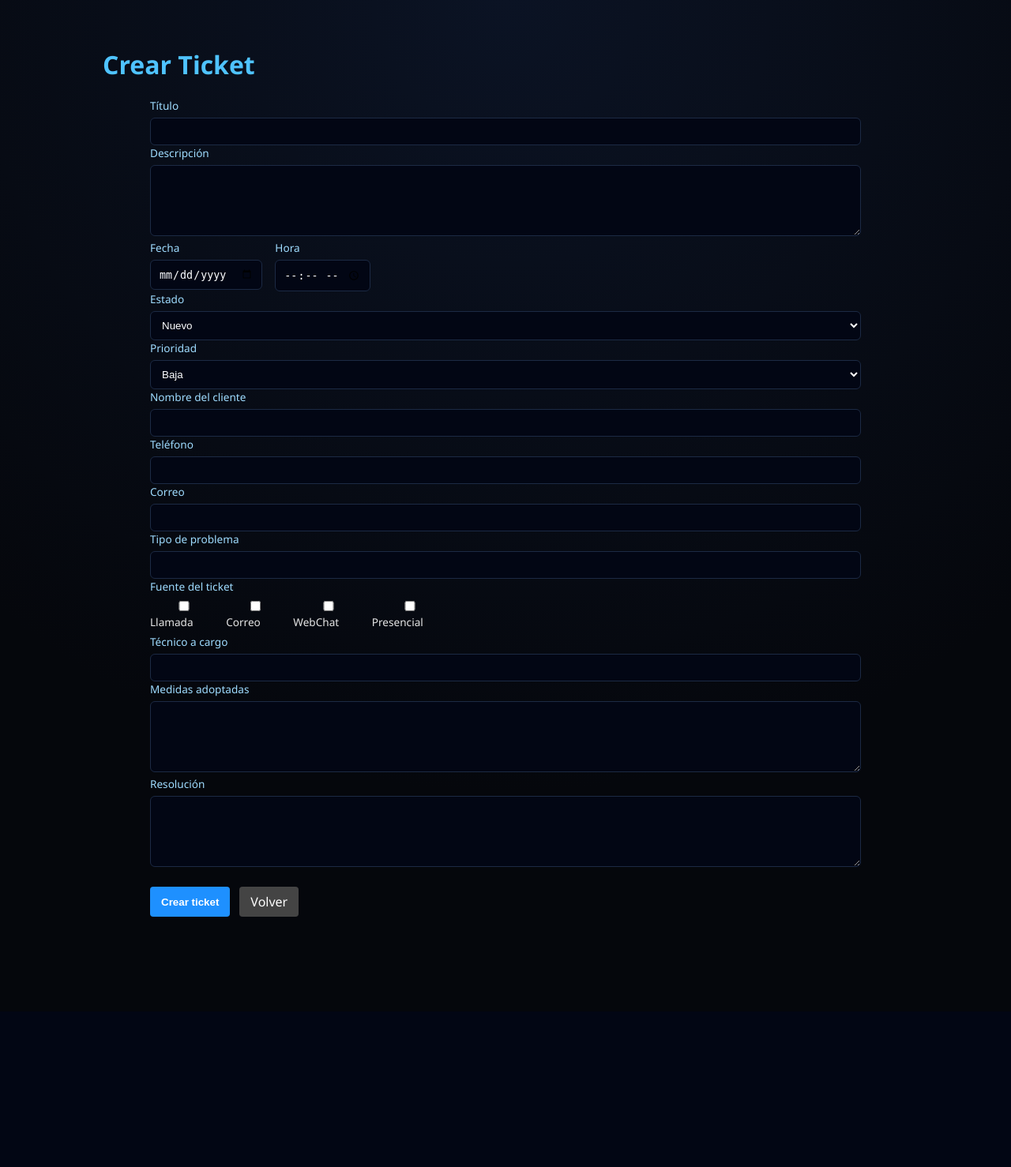
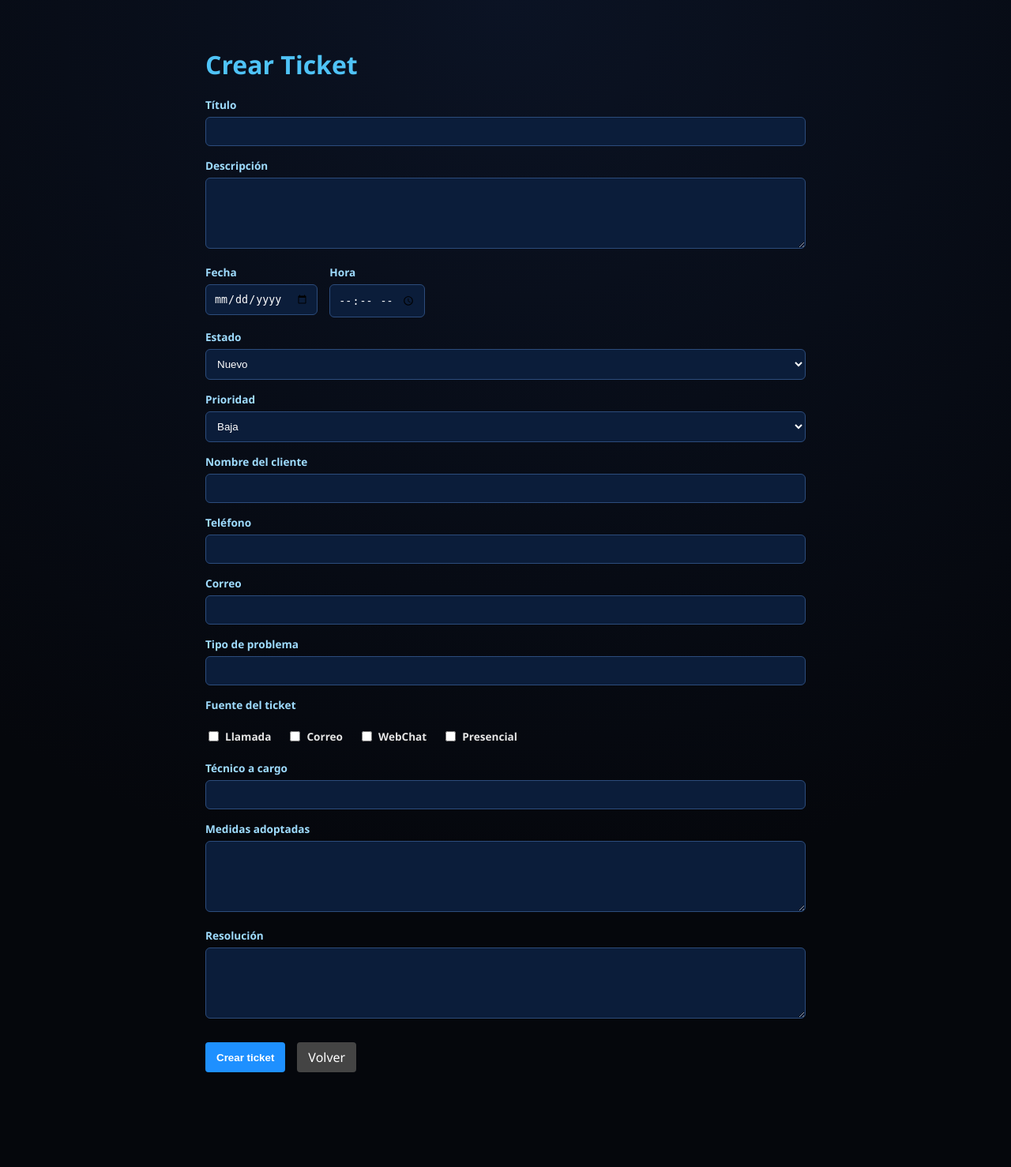
Before and after one commit to CarlokyOP/gestion-de-usuario, a Flask app: page /tickets/create in a window 1280 px wide. Shown: the whole page at 79% size. Before the commit the page ends 1161 px from the top, so only its background shows below. Run offline with Flask 3, Linux system fonts and the light colour scheme.

Commit message:
Update styles.css

```diff
--- a/app/static/css/styles.css
+++ b/app/static/css/styles.css
@@ -334,3 +334,52 @@ form {
     border-radius: 4px;
     text-decoration: none;
 }
+.form-container {
+    max-width: 800px;
+    margin: auto;
+}
+
+.form-title {
+    color: #4fc3f7;
+    margin-bottom: 20px;
+}
+
+.ticket-form label {
+    margin-top: 15px;
+    font-weight: bold;
+}
+
+.ticket-form input,
+.ticket-form textarea,
+.ticket-form select {
+    width: 100%;
+    padding: 10px;
+    border-radius: 6px;
+    background: #0b1d3a;
+    border: 1px solid #2c4c7c;
+    color: #fff;
+}
+
+.form-row {
+    display: flex;
+    gap: 15px;
+}
+
+.checkbox-group {
+    display: flex;
+    gap: 20px;
+    flex-wrap: wrap;
+    margin-top: 5px;
+}
+
+.checkbox-item {
+    display: flex;
+    align-items: center;
+    gap: 5px;
+}
+
+.form-actions {
+    margin-top: 25px;
+    display: flex;
+    gap: 15px;
+}
```
